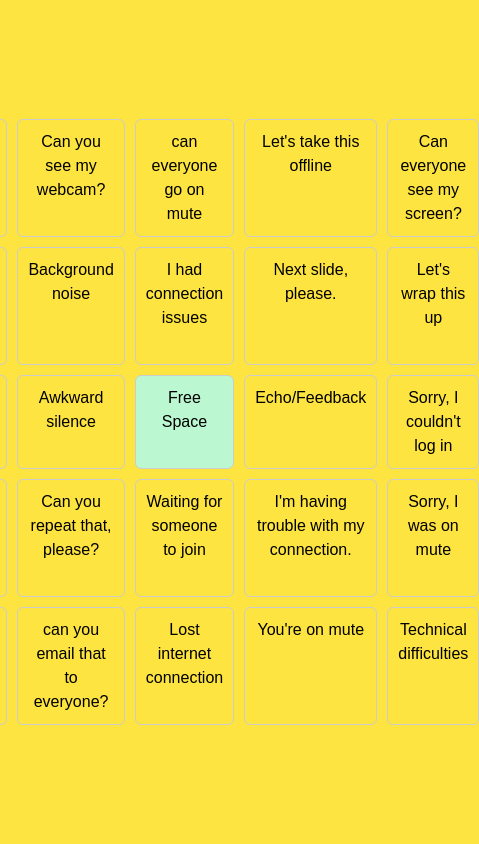
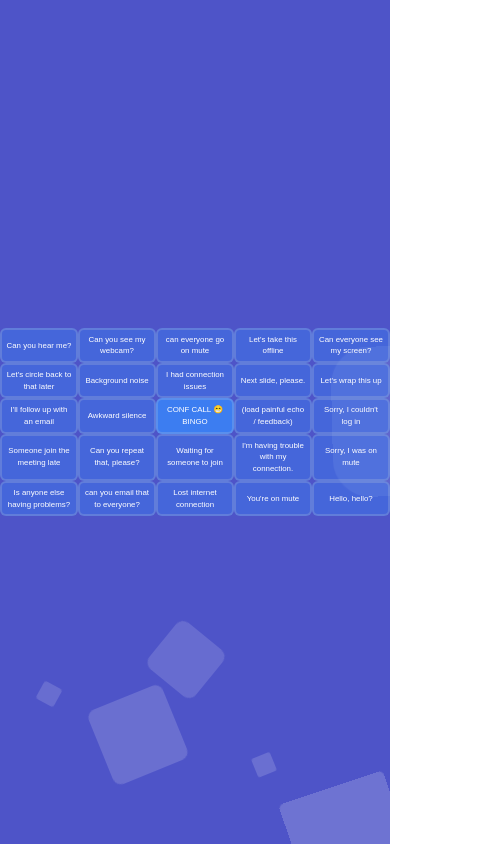
Before and after one commit to shamarazak/Video-Conference-Bingo, a Next.js app: page / in a window 390 px wide. Shown: the whole page, 479 px wide, since content can reach past the window. Built offline with nearby package versions, Linux system fonts and the light colour scheme.

Commit message:
fix: animation and responsiveness

```diff
--- a/src/components/BingoTile.tsx
+++ b/src/components/BingoTile.tsx
@@ -7,6 +7,7 @@ interface Slot {
   text: string;
   marked: boolean;
 }
+const FreeSlot = "CONF CALL 😁 BINGO";
 const phrases = [
   "Sorry, I couldn't log in",
   "I had connection issues",
@@ -14,7 +15,7 @@ const phrases = [
   "You're on mute",
   "Let's circle back to that later",
   "Someone join the meeting late",
-  "Technical difficulties",
+  "Hello, hello?",
   "Can everyone see my screen?",
   "Let's take this offline",
   "Is anyone else having problems?",
@@ -24,7 +25,7 @@ const phrases = [
   "Sorry, I was on mute",
   "Can you see my webcam?",
   "Lost internet connection",
-  "Echo/Feedback",
+  "(load painful echo / feedback)",
   "Waiting for someone to join",
   "Let's wrap this up",
   "I'll follow up with an email",
@@ -79,7 +80,7 @@ const BingoCard = ({ setBingo, bingo }: any) => {
     const middleIndex = 12;
     const newPhrases = [
       ...shuffledPhrases.slice(0, middleIndex),
-      "Free Space",
+      FreeSlot,
       ...shuffledPhrases.slice(middleIndex),
     ];
     const newSlots = newPhrases.map((phrase, index) => ({
@@ -101,7 +102,7 @@ const BingoCard = ({ setBingo, bingo }: any) => {
   };
 
   const markCell = (index: number) => {
-    if (slots[index].text !== "Free Space") {
+    if (slots[index].text !== FreeSlot) {
       const updatedSlots = [...slots];
       if (!slots[index].marked) {
         updatedSlots[index].marked = true;
@@ -141,26 +142,28 @@ const BingoCard = ({ setBingo, bingo }: any) => {
   console.log(bingo);
 
   return (
-    <div className="bingo-card grid grid-cols-5 gap-4">
-      {slots.map(({ id, text, marked }) => (
-        <div
-          key={id}
-          className={`bingo-cell p-4 border border-gray-300 rounded-md text-center ${
-            marked ? "bg-green-200" : ""
-          }`}
-          onClick={() => markCell(id)}
-        >
-          {text}
-        </div>
-      ))}
-
-      {/* {bingo && (
-        <div className="absolute inset-0 flex items-center justify-center bg-black bg-opacity-50">
-          <div className="bg-white p-4 rounded-lg shadow-lg">
-            <p className="text-xl font-semibold text-green-500">BINGO!</p>
+    <div className="grid grid-cols-5 lg:w-[60%] h-fit text-white ">
+      {slots.map(({ id, text, marked }) => {
+        const isPartOfBingo = foundPatterns.some((pattern) =>
+          pattern.includes(id)
+        );
+        console.log(isPartOfBingo);
+        return (
+          <div
+            key={id}
+            className={`Tile bg-blue-500 bg-opacity-40 border-2 p-3 cursor-pointer lg:min-h-[120px] rounded-md text-center flex items-center justify-center border-opacity-20 ${
+              marked ? "bg-blue-500 bg-opacity-90 " : ""
+            } ${
+              isPartOfBingo
+                ? "border-white border-opacity-100 font-bold line-through"
+                : "border-gray-300"
+            }`}
+            onClick={() => markCell(id)}
+          >
+            <p>{text}</p>
           </div>
-        </div>
-      )} */}
+        );
+      })}
     </div>
   );
 };
--- a/src/pages/index.tsx
+++ b/src/pages/index.tsx
@@ -70,12 +70,33 @@ const Home = () => {
           d="M102,67.1c-9.6-6.1-22-3.1-29.5,2-15.4,10.7-19.6,37.5-7.6,47.8s35.9,3.9,44.5-12.5C115.5,92.6,113.9,74.6,102,67.1Z"
         />
       </svg> */}
-      {bingo && (
-        <div className="absolute right-[50%] top-0">
-          <ConfettiExplosion force={0.8} duration={3000} particleCount={250} />
+      <div className="area">
+        <ul className="circles">
+          <li></li>
+          <li></li>
+          <li></li>
+          <li></li>
+          <li></li>
+          <li></li>
+          <li></li>
+          <li></li>
+          <li></li>
+          <li></li>
+        </ul>
+
+        {bingo && (
+          <div className="absolute right-[50%] top-0">
+            <ConfettiExplosion
+              force={0.8}
+              duration={3000}
+              particleCount={250}
+            />
+          </div>
+        )}
+        <div className="mx-auto w-full flex justify-center items-center absolute h-full">
+          <BingoCard setBingo={setBingo} bingo={bingo} />
         </div>
-      )}
-      <BingoCard setBingo={setBingo} bingo={bingo} />
+      </div>
     </div>
     // </animated.div>
   );
--- a/src/styles/globals.css
+++ b/src/styles/globals.css
@@ -9,13 +9,13 @@ body {
   -moz-osx-font-smoothing: grayscale;
   font-family: "Poppins", sans-serif;
 }
-.madimi-one-regular {
-  font-family: "Madimi One", sans-serif;
-  /* font-weight: 400; */
-  font-style: normal;
-}
-body {
-  background-color: #fee440;
+
+.Tile {
+  font-size: calc(1vw + 4px);
+  overflow-wrap: break-word;
+  padding: calc(2vmin - 4px);
+  text-align: center;
+  vertical-align: middle;
 }
 svg {
   position: fixed;
@@ -73,3 +73,118 @@ canvas {
   padding: 10px;
   text-align: center;
 }
+.area {
+  background: #4e54c8;
+  background: -webkit-linear-gradient(to left, #8f94fb, #4e54c8);
+  width: 100%;
+  height: 100vh;
+}
+
+.circles {
+  position: absolute;
+  top: 0;
+  left: 0;
+  width: 100%;
+  height: 100%;
+  overflow: hidden;
+}
+
+.circles li {
+  position: absolute;
+  display: block;
+  list-style: none;
+  width: 20px;
+  height: 20px;
+  background: rgba(255, 255, 255, 0.2);
+  animation: animate 25s linear infinite;
+  bottom: -150px;
+}
+
+.circles li:nth-child(1) {
+  left: 25%;
+  width: 80px;
+  height: 80px;
+  animation-delay: 0s;
+}
+
+.circles li:nth-child(2) {
+  left: 10%;
+  width: 20px;
+  height: 20px;
+  animation-delay: 2s;
+  animation-duration: 12s;
+}
+
+.circles li:nth-child(3) {
+  left: 70%;
+  width: 20px;
+  height: 20px;
+  animation-delay: 4s;
+}
+
+.circles li:nth-child(4) {
+  left: 40%;
+  width: 60px;
+  height: 60px;
+  animation-delay: 0s;
+  animation-duration: 18s;
+}
+
+.circles li:nth-child(5) {
+  left: 65%;
+  width: 20px;
+  height: 20px;
+  animation-delay: 0s;
+}
+
+.circles li:nth-child(6) {
+  left: 75%;
+  width: 110px;
+  height: 110px;
+  animation-delay: 3s;
+}
+
+.circles li:nth-child(7) {
+  left: 35%;
+  width: 150px;
+  height: 150px;
+  animation-delay: 7s;
+}
+
+.circles li:nth-child(8) {
+  left: 50%;
+  width: 25px;
+  height: 25px;
+  animation-delay: 15s;
+  animation-duration: 45s;
+}
+
+.circles li:nth-child(9) {
+  left: 20%;
+  width: 15px;
+  height: 15px;
+  animation-delay: 2s;
+  animation-duration: 35s;
+}
+
+.circles li:nth-child(10) {
+  left: 85%;
+  width: 150px;
+  height: 150px;
+  animation-delay: 0s;
+  animation-duration: 11s;
+}
+
+@keyframes animate {
+  0% {
+    transform: translateY(0) rotate(0deg);
+    opacity: 1;
+    border-radius: 0;
+  }
+
+  100% {
+    transform: translateY(-1000px) rotate(720deg);
+    opacity: 0;
+    border-radius: 50%;
+  }
+}
```
